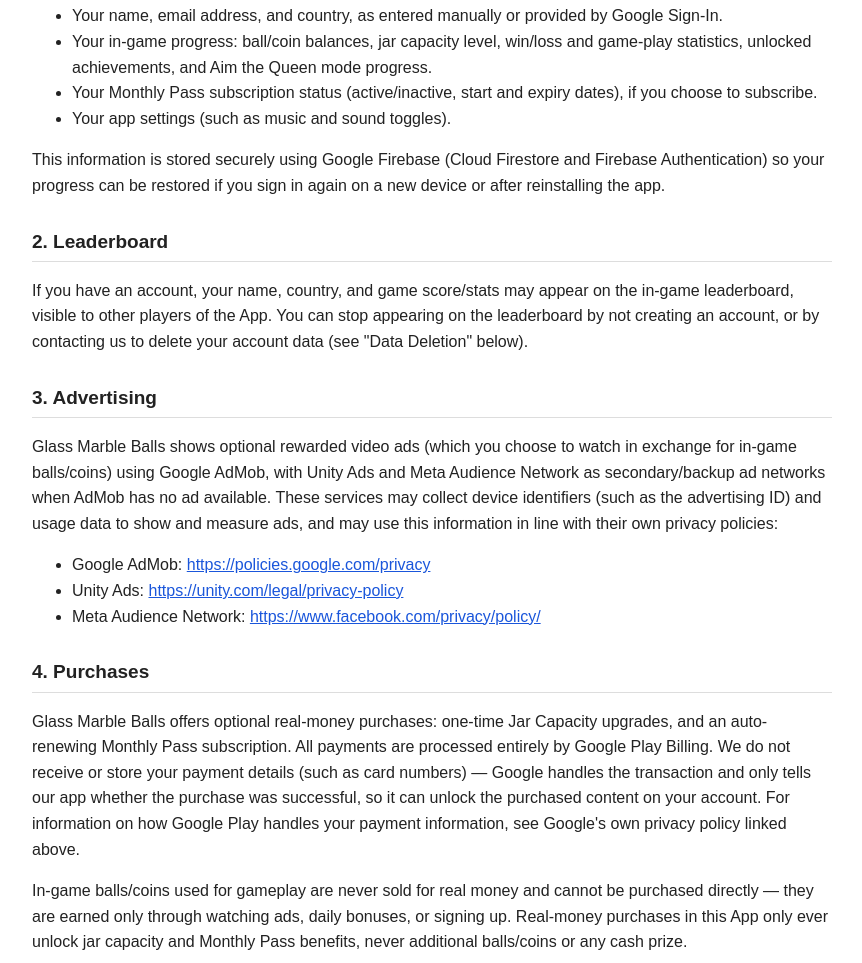
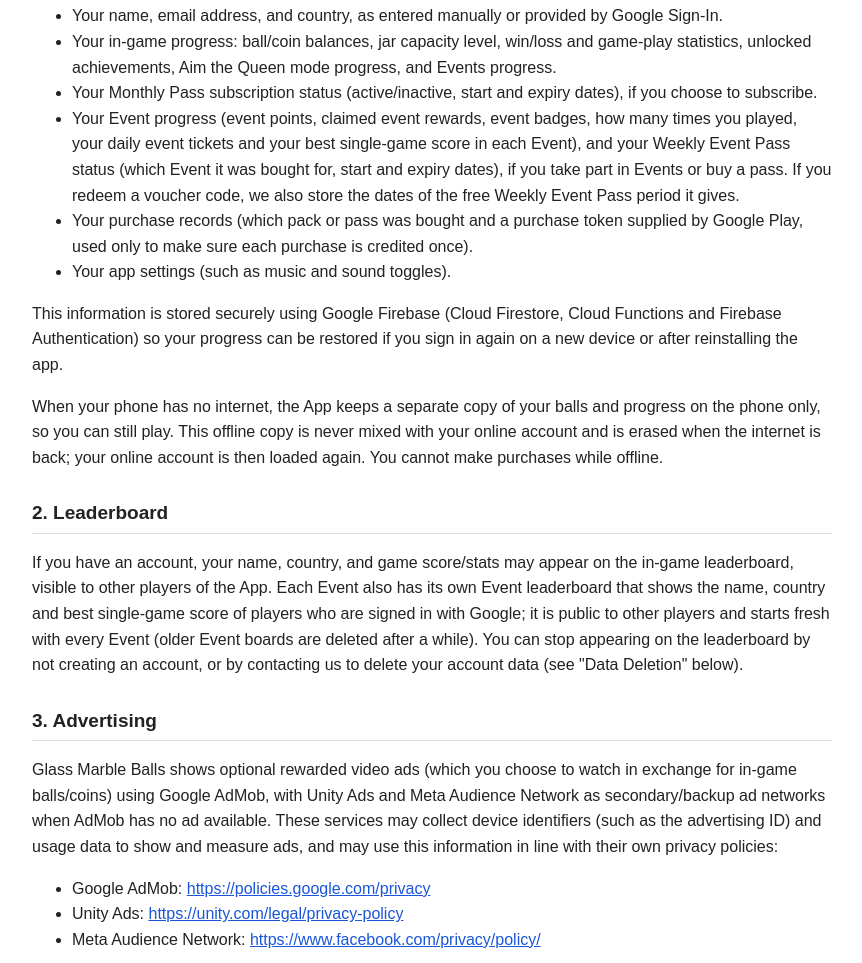
Before and after one commit to gamescrusher97/GamesCrusher97, a plain HTML site: page GlassMarbleBalls/privacy-policy-glass-marble-balls.html in a window 1280 px wide. Shown: the part 389-1352 px from the top of the page, without its empty margins (208-1070 px from the left). Drawn offline with Linux system fonts and the light colour scheme.

Commit message:
Add files via upload

```diff
--- a/GlassMarbleBalls/privacy-policy-glass-marble-balls.html
+++ b/GlassMarbleBalls/privacy-policy-glass-marble-balls.html
@@ -16,7 +16,7 @@ a{color:#1a56db;}
 <body>
 
 <h1>Privacy Policy for Glass Marble Balls</h1>
-<p class="updated">Last updated: October 18, 2026</p>
+<p class="updated">Last updated: November 12, 2026</p>
 
 <p>This Privacy Policy explains how Glass Marble Balls ("the App", "we", "us") collects, uses, and protects information when you use the app. Glass Marble Balls is developed by Sahil Sheemar.</p>
 
@@ -24,14 +24,17 @@ a{color:#1a56db;}
 <p>Glass Marble Balls is a marble-guessing and aiming game. To save your progress and let you play across devices, you can create an account either by manually entering your name, email address, and country, or by signing in with your Google account. Once you have an account, we collect and store the following, tied to your email address:</p>
 <ul>
   <li>Your name, email address, and country, as entered manually or provided by Google Sign-In.</li>
-  <li>Your in-game progress: ball/coin balances, jar capacity level, win/loss and game-play statistics, unlocked achievements, and Aim the Queen mode progress.</li>
+  <li>Your in-game progress: ball/coin balances, jar capacity level, win/loss and game-play statistics, unlocked achievements, Aim the Queen mode progress, and Events progress.</li>
   <li>Your Monthly Pass subscription status (active/inactive, start and expiry dates), if you choose to subscribe.</li>
+  <li>Your Event progress (event points, claimed event rewards, event badges, how many times you played, your daily event tickets and your best single-game score in each Event), and your Weekly Event Pass status (which Event it was bought for, start and expiry dates), if you take part in Events or buy a pass. If you redeem a voucher code, we also store the dates of the free Weekly Event Pass period it gives.</li>
+  <li>Your purchase records (which pack or pass was bought and a purchase token supplied by Google Play, used only to make sure each purchase is credited once).</li>
   <li>Your app settings (such as music and sound toggles).</li>
 </ul>
-<p>This information is stored securely using Google Firebase (Cloud Firestore and Firebase Authentication) so your progress can be restored if you sign in again on a new device or after reinstalling the app.</p>
+<p>This information is stored securely using Google Firebase (Cloud Firestore, Cloud Functions and Firebase Authentication) so your progress can be restored if you sign in again on a new device or after reinstalling the app.</p>
+<p>When your phone has no internet, the App keeps a separate copy of your balls and progress on the phone only, so you can still play. This offline copy is never mixed with your online account and is erased when the internet is back; your online account is then loaded again. You cannot make purchases while offline.</p>
 
 <h2>2. Leaderboard</h2>
-<p>If you have an account, your name, country, and game score/stats may appear on the in-game leaderboard, visible to other players of the App. You can stop appearing on the leaderboard by not creating an account, or by contacting us to delete your account data (see "Data Deletion" below).</p>
+<p>If you have an account, your name, country, and game score/stats may appear on the in-game leaderboard, visible to other players of the App. Each Event also has its own Event leaderboard that shows the name, country and best single-game score of players who are signed in with Google; it is public to other players and starts fresh with every Event (older Event boards are deleted after a while). You can stop appearing on the leaderboard by not creating an account, or by contacting us to delete your account data (see "Data Deletion" below).</p>
 
 <h2>3. Advertising</h2>
 <p>Glass Marble Balls shows optional rewarded video ads (which you choose to watch in exchange for in-game balls/coins) using Google AdMob, with Unity Ads and Meta Audience Network as secondary/backup ad networks when AdMob has no ad available. These services may collect device identifiers (such as the advertising ID) and usage data to show and measure ads, and may use this information in line with their own privacy policies:</p>
@@ -42,14 +45,14 @@ a{color:#1a56db;}
 </ul>
 
 <h2>4. Purchases</h2>
-<p>Glass Marble Balls offers optional real-money purchases: one-time Jar Capacity upgrades, and an auto-renewing Monthly Pass subscription. All payments are processed entirely by Google Play Billing. We do not receive or store your payment details (such as card numbers) — Google handles the transaction and only tells our app whether the purchase was successful, so it can unlock the purchased content on your account. For information on how Google Play handles your payment information, see Google's own privacy policy linked above.</p>
-<p>In-game balls/coins used for gameplay are never sold for real money and cannot be purchased directly — they are earned only through watching ads, daily bonuses, or signing up. Real-money purchases in this App only ever unlock jar capacity and Monthly Pass benefits, never additional balls/coins or any cash prize.</p>
+<p>Glass Marble Balls offers optional real-money purchases: one-time Jar Capacity upgrades, one-time packs of balls (50 balls for 5 AED, 100 balls for 10 AED, 250 balls for 25 AED), an auto-renewing Monthly Pass subscription, and a one-time Weekly Event Pass (valid for one festival Event only). All payments are processed entirely by Google Play Billing. We do not receive or store your payment details (such as card numbers) — Google handles the transaction and only tells our app whether the purchase was successful, so it can unlock the purchased content on your account. For information on how Google Play handles your payment information, see Google's own privacy policy linked above.</p>
+<p>Balls are virtual in-game items used only to play inside the App. They can be earned (ads, daily bonus, signing up, Events) or bought in packs, but they have no cash value, cannot be sold, exchanged for money or sent to another player, and the App offers no real-money prize or payout. A pack of balls is credited only if it fits in your jar; if it does not fit, you are asked to make room first and you are charged only when the balls fit. Real-money purchases otherwise only unlock jar capacity, Monthly Pass benefits and Weekly Event Pass benefits (such as 2X event points, more daily event tickets and a badge). Event rewards are free in-game balls and badges with no cash value.</p>
 
 <h2>5. Data Sharing</h2>
 <p>We do not sell your personal information. Data described above is only used to provide the App's account, cloud-save, leaderboard, and advertising features as described in this policy, and is shared only with the service providers named above (Google Firebase, Google AdMob, Unity Ads, Meta Audience Network) strictly to operate those features.</p>
 
 <h2>6. Data Deletion</h2>
-<p>You can stop using your account at any time. To request deletion of your cloud-stored account data (profile, progress, leaderboard entry, and subscription records), please contact us using the email below. We will delete your data within a reasonable time after verifying your request.</p>
+<p>You can stop using your account at any time. To request deletion of your cloud-stored account data (profile, progress, event progress, Event leaderboard entries, and purchase, subscription and pass records), please contact us using the email below. We will delete your data within a reasonable time after verifying your request.</p>
 
 <h2>7. Children's Privacy</h2>
 <p>Glass Marble Balls is not directed at children under 13, and we do not knowingly collect personal information from children under 13.</p>
```
